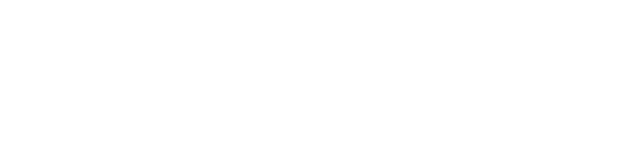
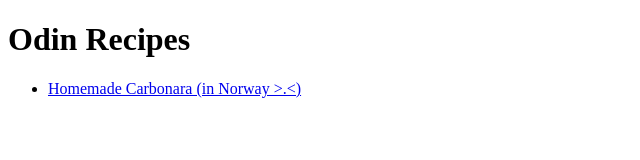
Before and after one commit to lindestad/odin-recipes, a plain HTML site: page index.html in a window 1280 px wide. Shown: the whole page, without its empty margins (0-640 px from the left). Drawn offline with Linux system fonts and the light colour scheme.

Commit message:
Add reference to carbonara.html

```diff
--- a/index.html
+++ b/index.html
@@ -6,6 +6,9 @@
     <title>Document</title>
 </head>
 <body>
-
+    <h1>Odin Recipes</h1>
+    <ul>
+        <li><a href="recipes/carbonara.html">Homemade Carbonara (in Norway >.<)</a></li>
+    </ul>
 </body>
 </html>
```
